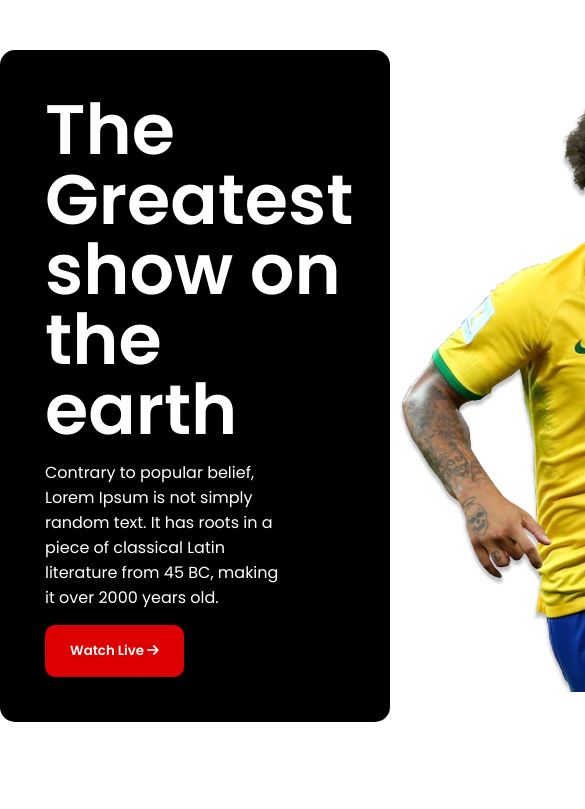
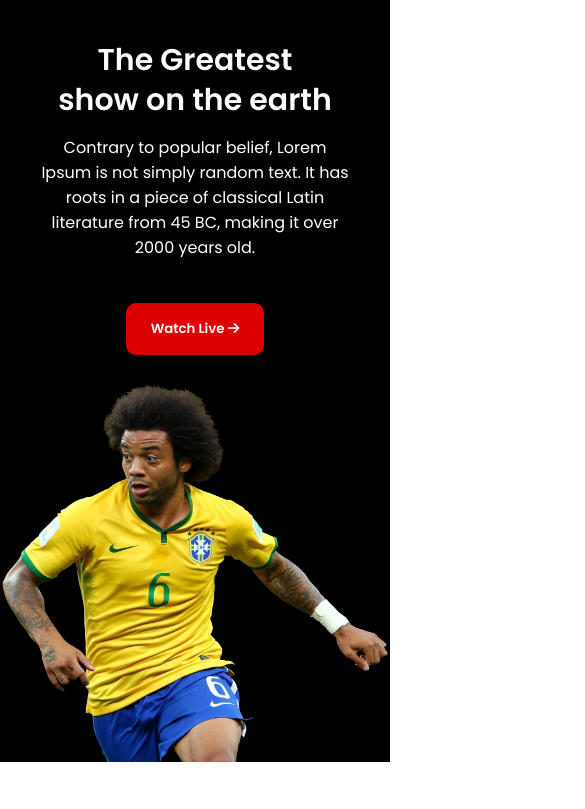
Before and after one commit to imranxony/fifa-project, a plain HTML site: page index.html in a window 390 px wide. Shown: the top 809 px of the page, 585 px wide, since content can reach past the window. Drawn offline with Linux system fonts and the light colour scheme.

Commit message:
mobile reponsive doen

```diff
--- a/assets/style.css
+++ b/assets/style.css
@@ -17,6 +17,9 @@
 .container {
   max-width: 1280px;
   margin: auto;
+}
+img {
+  max-width: 100%;
 }
 /* Custom style */
 .banner {
@@ -105,7 +108,9 @@
 
 /* Responsive */
 
-@media (min-width: 992px) {
+/* laptop/tab */
+@media (max-width: 992px) {
+  /* upcoming match */
   .upcoming-matches {
     flex-direction: column;
   }
@@ -120,4 +125,43 @@
   .upcoming-matches-left .btn {
     border: 1px solid rgb(232, 232, 232);
   }
+  .upcoming-matches-right {
+    grid-template-columns: repeat(2, 1fr);
+  }
 }
+
+/* mobile */
+@media (max-width: 768px) {
+  .container {
+    margin: 0 10px;
+  }
+  .banner {
+    flex-direction: column;
+    text-align: center;
+    margin: 0;
+    border-radius: 0;
+  }
+
+  .banner-left {
+    padding: 0;
+    display: flex;
+    flex-direction: column;
+    align-items: center;
+  }
+  .banner-left .btn {
+    margin: 28px 0;
+  }
+
+  .banner h1 {
+    font-size: 30px;
+    font-weight: 600;
+    line-height: 40px;
+    padding-top: 40px;
+  }
+  .banner p {
+    margin: 15px auto;
+  }
+  .upcoming-matches-right {
+    grid-template-columns: 1fr;
+  }
+}
```
